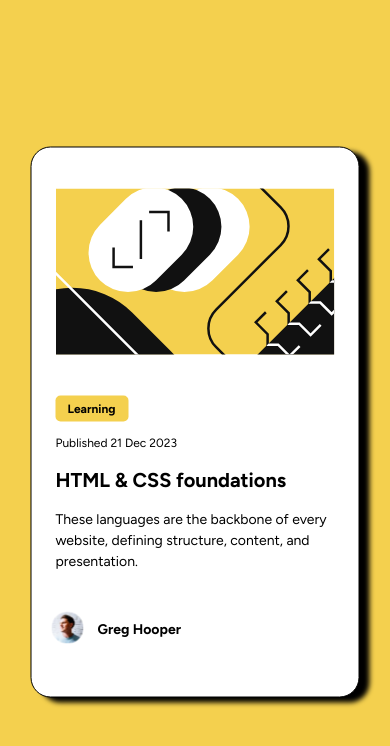
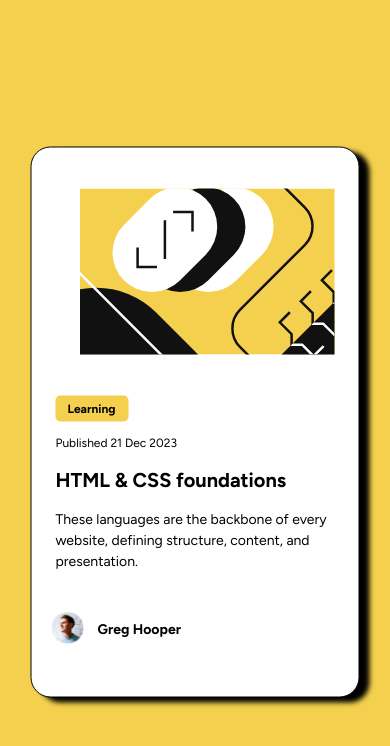
Before and after one commit to joeleg96/blog-preview-card-main, a plain HTML site: page index.html in a window 390 px wide. Drawn offline with Linux system fonts and the light colour scheme.

Commit message:
Update style.css

```diff
--- a/style.css
+++ b/style.css
@@ -114,18 +114,15 @@ img {
 
     .image-container {
         width: 279px;
-        height: 200px;
-        border-radius: 10px;
         margin-left: 24px;
         margin-right: 24px;
+
+        overflow: hidden;
     }
 
     img {
-        /* width: 279px;
-        height: 200px; */
-        width: 279px;
-        height: 200px;
-        margin-left: 0;
+        width: 100%;
+        display: block;
     }
 
     .content-container {
@@ -162,6 +159,4 @@ img {
         margin-top: 0px;
         margin-left: 20px;
     }
-
-
 }
```
